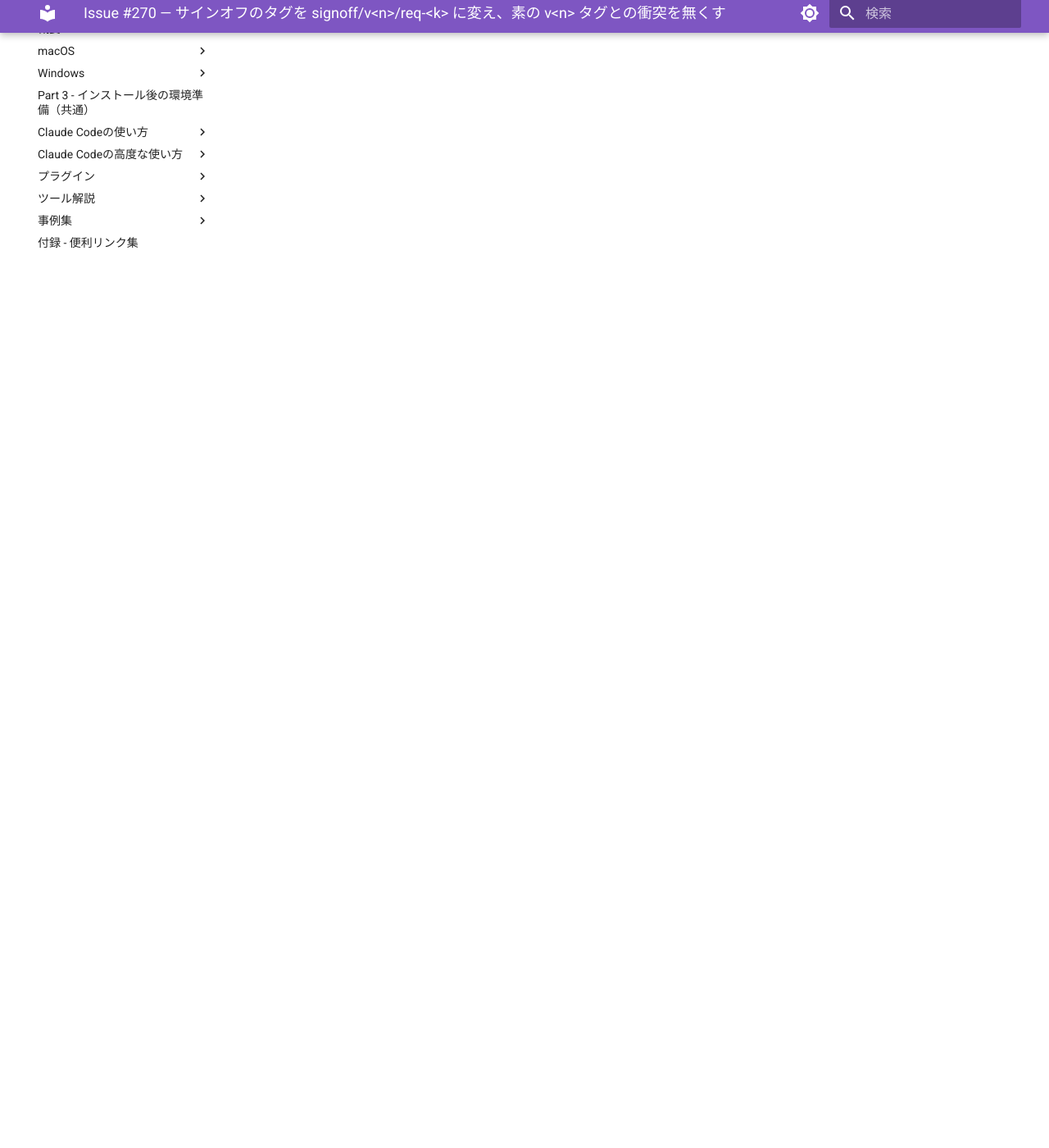
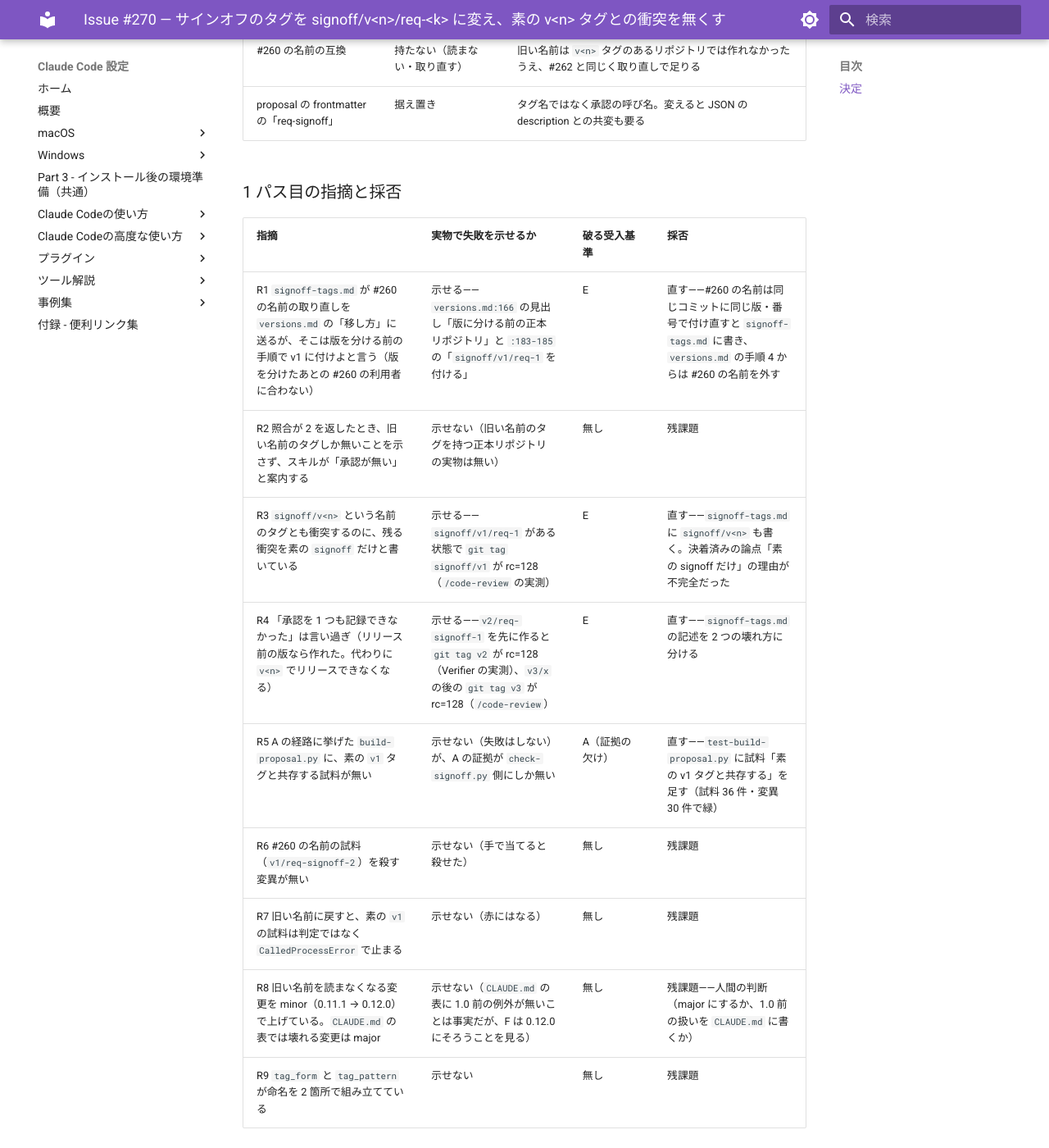
Before and after one commit to hdknr/claude-code-setup, an MkDocs documentation site: the page built from docs/plans/issue-270.md, in a window 1280 px wide and 1400 px high, scrolled down 3816 px. Shown: the whole window at 82% size. Built offline with MkDocs 1.6.1 and Material for MkDocs 9.7.7, drawn with Linux system fonts in a browser that asks for light colours; some of the changed text lies outside the part shown.

Commit message:
spec-loop: 1 パス目の指摘を反映（#260 の名前の付け直し・signoff/v<n> との衝突・build-proposal の素の v1 の試料）
Refs #270

Co-Authored-By: Claude Opus 5.5 <noreply@anthropic.com>

```diff
--- a/docs/plans/issue-270.md
+++ b/docs/plans/issue-270.md
@@ -69,15 +69,35 @@ main への merge → GitHub Pages の自動デプロイ（`docs/plugins/index.m
 - 実装: `8d30068` で完了。`test-check-signoff.py` 試料 43・変異 30 緑、`test-build-proposal.py` 試料 35・変異 30 緑、
   `check-all.py` 44/44 本・失敗 0・飛ばし 0（コミット直前の作業ツリー）
 - 手順 4 の割り目で `AskUserQuestion` → **「ここで割る」**を選択（2026-10-20）
-- 関門 1 パス目: 未（次はここ。base `2b61f0bd945f1cae3c250adca5b3950e6dedd996` を Verifier と `/code-review` の両方に渡す）
-- 反証・差し戻し: なし
-- 交絡: 試料は陽性側（素の `v1` と共存して 0）を足した。**旧い名前で同じ試料が作れないこと（陰性側）は未確認**——Verifier に当てさせる
+- 関門 1 パス目（2026-10-20。base `2b61f0bd945f1cae3c250adca5b3950e6dedd996`）: **Verifier（sonnet・`dev-loop:dev-loop-verifier`）反証 0 件**
+  （A〜G すべて一致・`check-all.py` 44/44・`git status` 前後とも空）、**`/code-review`（high）指摘 9 件**——済み。
+  採否は下の表（直す 4 件・残課題 5 件）
+- 1 パス目の指摘対応: 済み（コミットは下の「1 パス目の指摘対応のコミット」）
+- **残っている関門**: 手順 5 の当て直し（Verifier 2 パス目）**と** `/code-review` 2 パス目の**両方**。
+  そのあと 2 パス目で直した行があれば狭いパス（起点は 2 パス目の指摘対応を始める直前の HEAD）
+- 反証・差し戻し: Verifier の反証 0 件のため差し戻しなし
+- 交絡: 陽性側（素の `v1` と共存して 0）に加え、**陰性側も 2 つの関門が実測で確かめた**——`v1` がある状態で
+  `git tag v1/req-signoff-1` は rc=128、`git tag signoff/v1/req-1` は rc=0。旧い名前に戻すと試料は `CalledProcessError` で止まる
 
 ## 既知の限界・決着済みの論点
 
 | 論点 | 決着 | 理由 |
 | --- | --- | --- |
 | 命名 | `signoff/v<n>/<種類>-<k>` を採った | 人間が選択（上の「決定」） |
-| 素の `signoff` タグとの衝突 | 残す（文書で述べる） | 階層を持つ名前は根と同名のタグと必ず衝突する。根を `signoff` にしたのは人間の選択 |
+| 素の `signoff`・`signoff/v<n>` タグとの衝突 | 残す（文書で述べる） | 階層を持つ名前は、途中までと同名のタグと必ず衝突する（1 パス目の R3 で `signoff/v<n>` を足した）。根を `signoff` にしたのは人間の選択 |
 | #260 の名前の互換 | 持たない（読まない・取り直す） | 旧い名前は `v<n>` タグのあるリポジトリでは作れなかったうえ、#262 と同じく取り直しで足りる |
 | proposal の frontmatter の「req-signoff」 | 据え置き | タグ名ではなく承認の呼び名。変えると JSON の description との共変も要る |
+
+### 1 パス目の指摘と採否
+
+| 指摘 | 実物で失敗を示せるか | 破る受入基準 | 採否 |
+| --- | --- | --- | --- |
+| R1 `signoff-tags.md` が #260 の名前の取り直しを `versions.md` の「移し方」に送るが、そこは版を分ける前の手順で v1 に付けよと言う（版を分けたあとの #260 の利用者に合わない） | 示せる——`versions.md:166` の見出し「版に分ける前の正本リポジトリ」と `:183-185` の「`signoff/v1/req-1` を付ける」 | E | 直す——#260 の名前は同じコミットに同じ版・番号で付け直すと `signoff-tags.md` に書き、`versions.md` の手順 4 からは #260 の名前を外す |
+| R2 照合が 2 を返したとき、旧い名前のタグしか無いことを示さず、スキルが「承認が無い」と案内する | 示せない（旧い名前のタグを持つ正本リポジトリの実物は無い） | 無し | 残課題 |
+| R3 `signoff/v<n>` という名前のタグとも衝突するのに、残る衝突を素の `signoff` だけと書いている | 示せる——`signoff/v1/req-1` がある状態で `git tag signoff/v1` が rc=128（`/code-review` の実測） | E | 直す——`signoff-tags.md` に `signoff/v<n>` も書く。決着済みの論点「素の signoff だけ」の理由が不完全だった |
+| R4 「承認を 1 つも記録できなかった」は言い過ぎ（リリース前の版なら作れた。代わりに `v<n>` でリリースできなくなる） | 示せる——`v2/req-signoff-1` を先に作ると `git tag v2` が rc=128（Verifier の実測）、`v3/x` の後の `git tag v3` が rc=128（`/code-review`） | E | 直す——`signoff-tags.md` の記述を 2 つの壊れ方に分ける |
+| R5 A の経路に挙げた `build-proposal.py` に、素の `v1` タグと共存する試料が無い | 示せない（失敗はしない）が、A の証拠が `check-signoff.py` 側にしか無い | A（証拠の欠け） | 直す——`test-build-proposal.py` に試料「素の v1 タグと共存する」を足す（試料 36 件・変異 30 件で緑） |
+| R6 #260 の名前の試料（`v1/req-signoff-2`）を殺す変異が無い | 示せない（手で当てると殺せた） | 無し | 残課題 |
+| R7 旧い名前に戻すと、素の `v1` の試料は判定ではなく `CalledProcessError` で止まる | 示せない（赤にはなる） | 無し | 残課題 |
+| R8 旧い名前を読まなくなる変更を minor（0.11.1 → 0.12.0）で上げている。`CLAUDE.md` の表では壊れる変更は major | 示せない（`CLAUDE.md` の表に 1.0 前の例外が無いことは事実だが、F は 0.12.0 にそろうことを見る） | 無し | 残課題——人間の判断（major にするか、1.0 前の扱いを `CLAUDE.md` に書くか） |
+| R9 `tag_form` と `tag_pattern` が命名を 2 箇所で組み立てている | 示せない | 無し | 残課題 |
```
Also changed, not shown: plugins/spec-loop/references/signoff-tags.md (+10 -4 lines), plugins/spec-loop/references/versions.md (+1 -2 lines), 1 other file.
